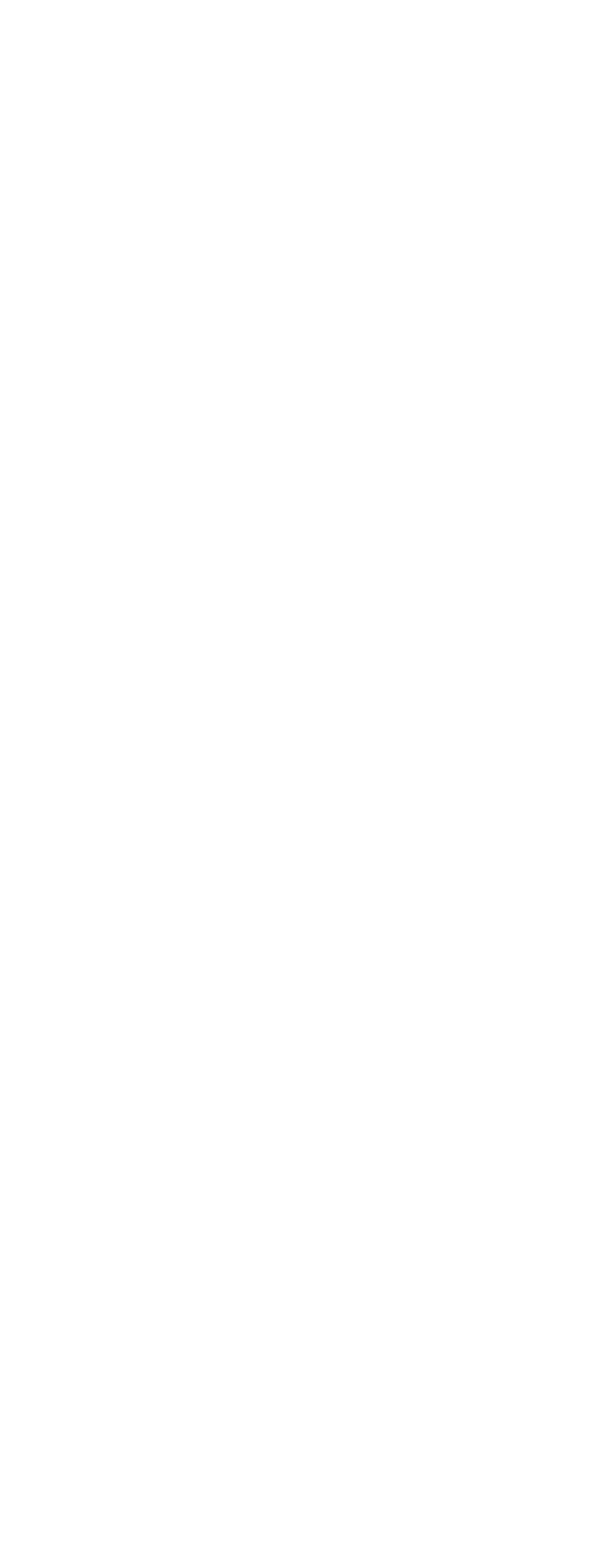
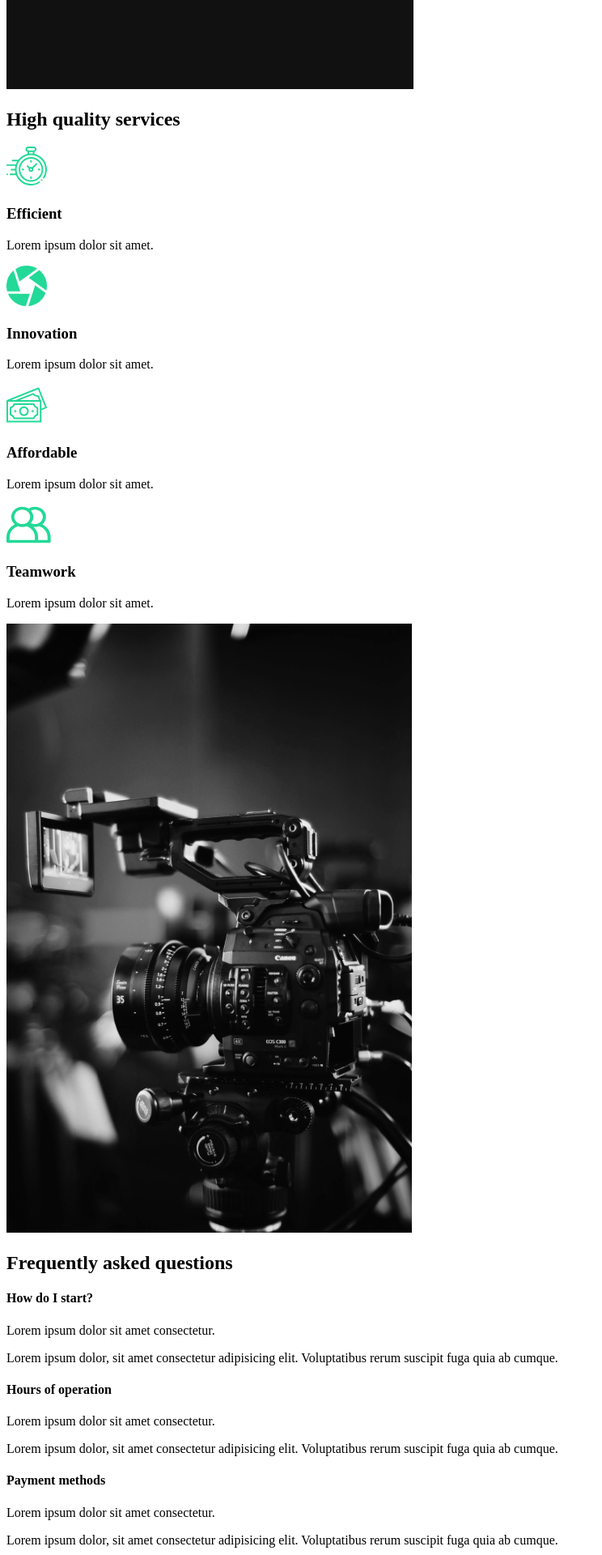
Before and after one commit to Clark-Code/Saucey-Studios, a React (Create React App) app: page / in a window 1280 px wide. Shown: the part 860-2780 px from the top of the page at 81% size, without its empty margins (0-744 px from the left). Before the commit the page ends 800 px from the top, so only its background shows below. Built offline with nearby package versions, Linux system fonts and the light colour scheme.

Commit message:
home section

```diff
--- a/src/App.js
+++ b/src/App.jsx
@@ -1,10 +1,11 @@
 import React from 'react';
+import HomeSection from './pages/HomeSection';
 
 
 function App() {
   return (
     <div className="App">
-      <h1>Film</h1>
+      <HomeSection />
     </div>
   );
 }
--- /dev/null
+++ b/src/components/FaqSection.jsx
@@ -0,0 +1,45 @@
+import React from 'react';
+
+
+
+
+const FaqSection = () => {
+    return (
+
+        <div className="faq">
+            <h2>Frequently asked <span>questions</span></h2>
+            <div className="question">
+                <h4>How do I start?</h4>
+                <div className="answer">
+                    <p>Lorem ipsum dolor sit amet consectetur.</p>
+                    <p>Lorem ipsum dolor, sit amet consectetur adipisicing elit. Voluptatibus rerum suscipit fuga quia ab cumque.</p>
+                </div>
+            </div>
+            <div className="question">
+                <h4>Hours of operation</h4>
+                <div className="answer">
+                    <p>Lorem ipsum dolor sit amet consectetur.</p>
+                    <p>Lorem ipsum dolor, sit amet consectetur adipisicing elit. Voluptatibus rerum suscipit fuga quia ab cumque.</p>
+                </div>
+            </div>
+            <div className="question">
+                <h4>Payment methods</h4>
+                <div className="answer">
+                    <p>Lorem ipsum dolor sit amet consectetur.</p>
+                    <p>Lorem ipsum dolor, sit amet consectetur adipisicing elit. Voluptatibus rerum suscipit fuga quia ab cumque.</p>
+                </div>
+            </div>
+            <div className="question">
+                <h4>What products do you offer?</h4>
+                <div className="answer">
+                    <p>Lorem ipsum dolor sit amet consectetur.</p>
+                    <p>Lorem ipsum dolor, sit amet consectetur adipisicing elit. Voluptatibus rerum suscipit fuga quia ab cumque.</p>
+                </div>
+            </div>
+        </div>
+
+
+    )
+}
+
+export default FaqSection;
--- /dev/null
+++ b/src/components/HomeSection.jsx
@@ -0,0 +1,39 @@
+import React, { Fragment } from 'react';
+import home1 from '../img/home1.png';
+
+
+const HomeSection = () => {
+    return (
+        <Fragment>
+        <div>
+            <div className='description'>
+                <div className="title">
+                    <div className="hide">
+                        <h2>we work to make</h2>
+                    </div>
+                </div>
+                <div className="title">
+                    <div className="hide">
+                        <h2>your <span>dreams</span></h2>
+                    </div>
+                </div>
+                <div className="title">
+                    <div className="hide">
+                        <h2>come true.</h2>
+                    </div>
+                </div>
+            </div>
+            <p>contact us about any photography or videography ideas that you have</p>
+            <button>contact us</button>
+        </div>
+
+        <div className="image">
+            <img src={home1} alt="guy with camera"/>
+        </div>
+        </Fragment>
+    )
+}
+
+
+
+export default HomeSection;
--- /dev/null
+++ b/src/components/ServicesSection.jsx
@@ -0,0 +1,53 @@
+import React, { Fragment } from 'react';
+import clock from '../img/clock.svg';
+import innovation from '../img/innovation.svg';
+import money from '../img/money.svg';
+import teamwork from '../img/teamwork.svg';
+import home2 from '../img/home2.png';
+
+
+const ServcieSection = () => {
+    return (
+        <Fragment>
+            <div className="services">
+                <div className="description">
+                    <h2>High <span>quality</span> services</h2>
+                    <div className="cards">
+                        <div className="card">
+                            <div className="icon">
+                                <img src={clock} alt="clock"/>
+                                <h3>Efficient</h3>
+                            </div>
+                            <p>Lorem ipsum dolor sit amet.</p>
+                        </div>
+                        <div className="card">
+                            <div className="icon">
+                                <img src={innovation} alt="innovation"/>
+                                <h3>Innovation</h3>
+                            </div>
+                            <p>Lorem ipsum dolor sit amet.</p>
+                        </div>
+                        <div className="card">
+                            <div className="icon">
+                                <img src={money} alt="money"/>
+                                <h3>Affordable</h3>
+                            </div>
+                            <p>Lorem ipsum dolor sit amet.</p>
+                        </div>
+                        <div className="card">
+                            <div className="icon">
+                                <img src={teamwork} alt="teamwork"/>
+                                <h3>Teamwork</h3>
+                            </div>
+                            <p>Lorem ipsum dolor sit amet.</p>
+                        </div>
+                    </div>
+                    <img src={home2} alt='camera'/>
+                </div>
+            </div>
+        </Fragment>
+    )
+
+}
+
+export default ServcieSection;
--- /dev/null
+++ b/src/pages/HomeSection.jsx
@@ -0,0 +1,18 @@
+import React, { Fragment } from 'react';
+import HomeSection from '../components/HomeSection';
+import ServiceSection from '../components/ServicesSection';
+import FaqSection from '../components/FaqSection';
+
+const Home = () => {
+    return (
+        <Fragment>
+
+            <HomeSection />
+            <ServiceSection />
+            <FaqSection />
+
+        </Fragment>
+    )
+}
+
+export default Home;
```
Also changed, not shown: src/img/innovation.svg (renamed from src/img/diaphragm.svg), src/index.jsx (renamed from src/index.js).
